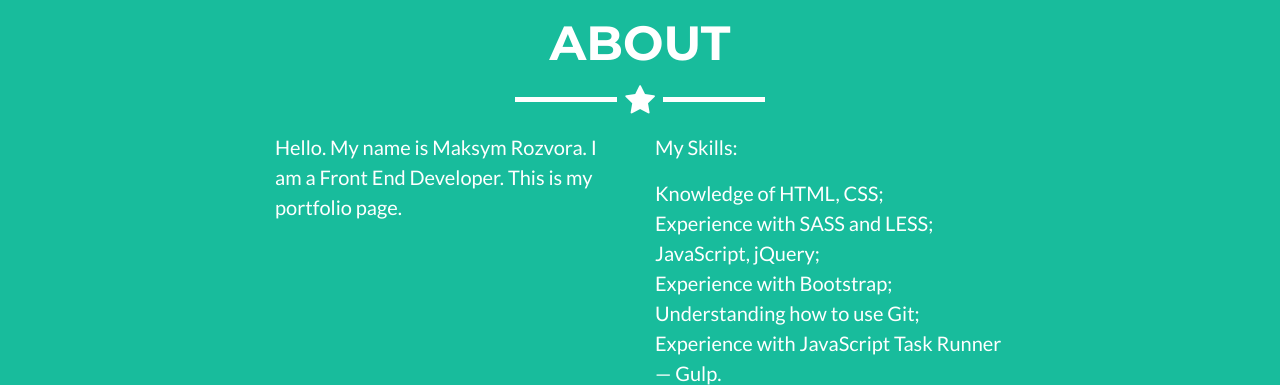
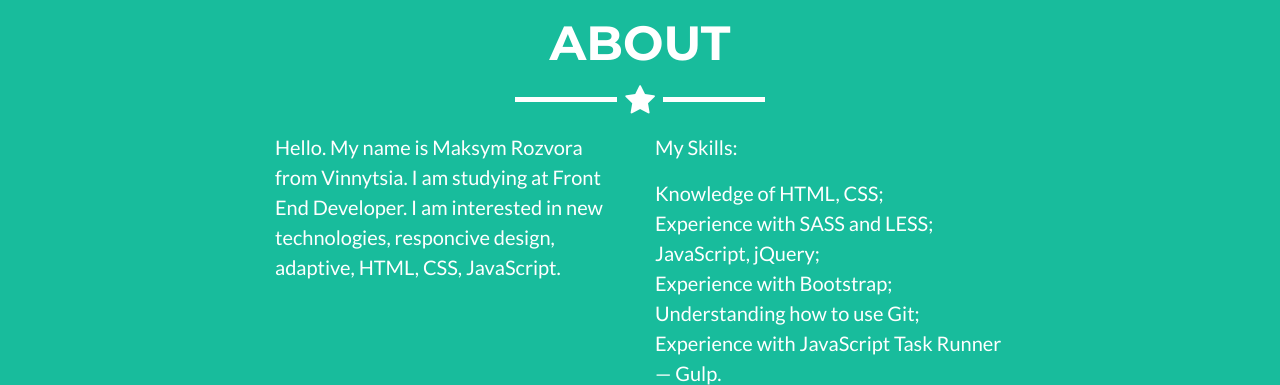
Before and after one commit to Maxrozvora/maxrozvora.github.io, a plain HTML site: page portfolio/index.html in a window 1280 px wide. Shown: the part 1700-2085 px from the top of the page. Drawn offline with Linux system fonts and the light colour scheme.

Commit message:
about section changing

```diff
--- a/portfolio/index.html
+++ b/portfolio/index.html
@@ -138,7 +138,8 @@
         <hr class="star-light">
         <div class="row">
           <div class="col-lg-4 ml-auto">
-            <p class=>Hello. My name is Maksym  Rozvora. I am a Front End Developer. This is my portfolio page.</p>
+            <p class=>Hello. My name is Maksym  Rozvora from Vinnytsia. I am studying  at Front End Developer.
+              I am interested in new technologies, responcive design, adaptive, HTML, CSS, JavaScript.</p>
           </div>
           <div class="col-lg-4 mr-auto">
             <p>My Skills:</p>
```
